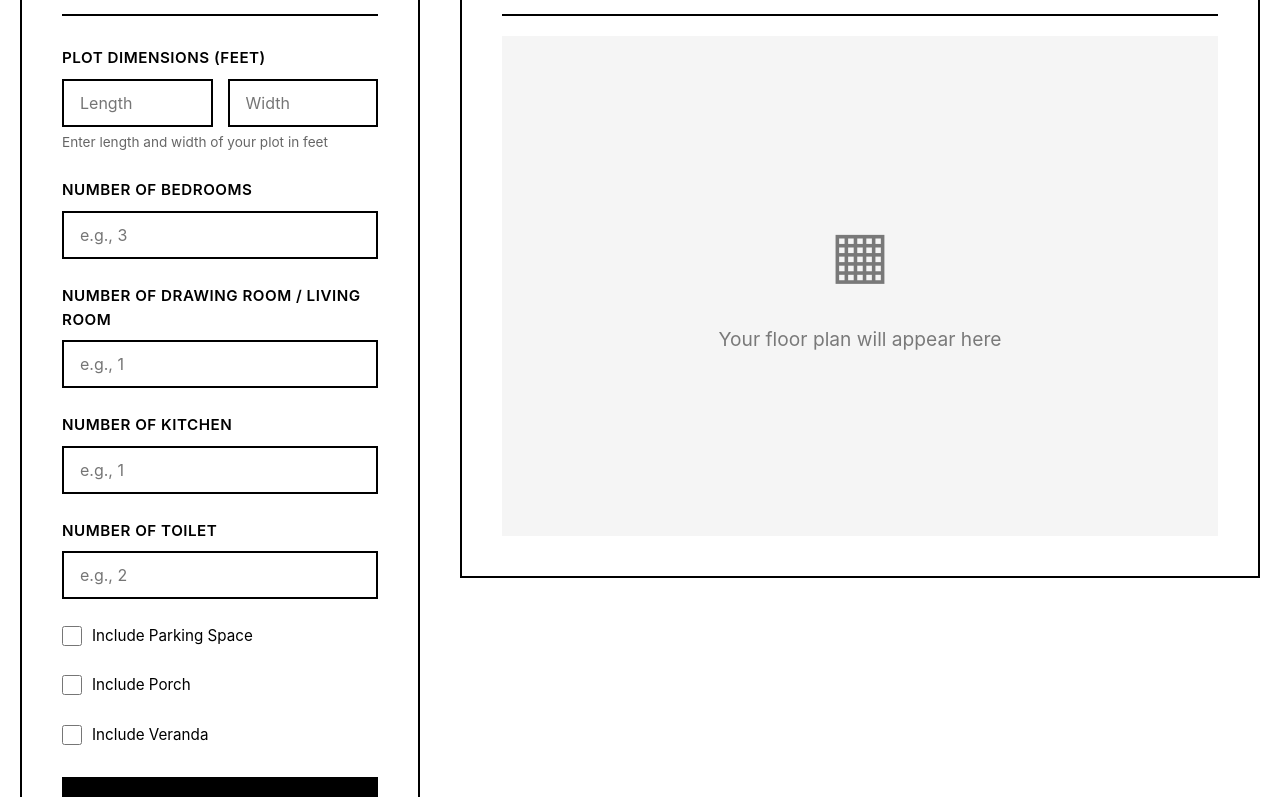
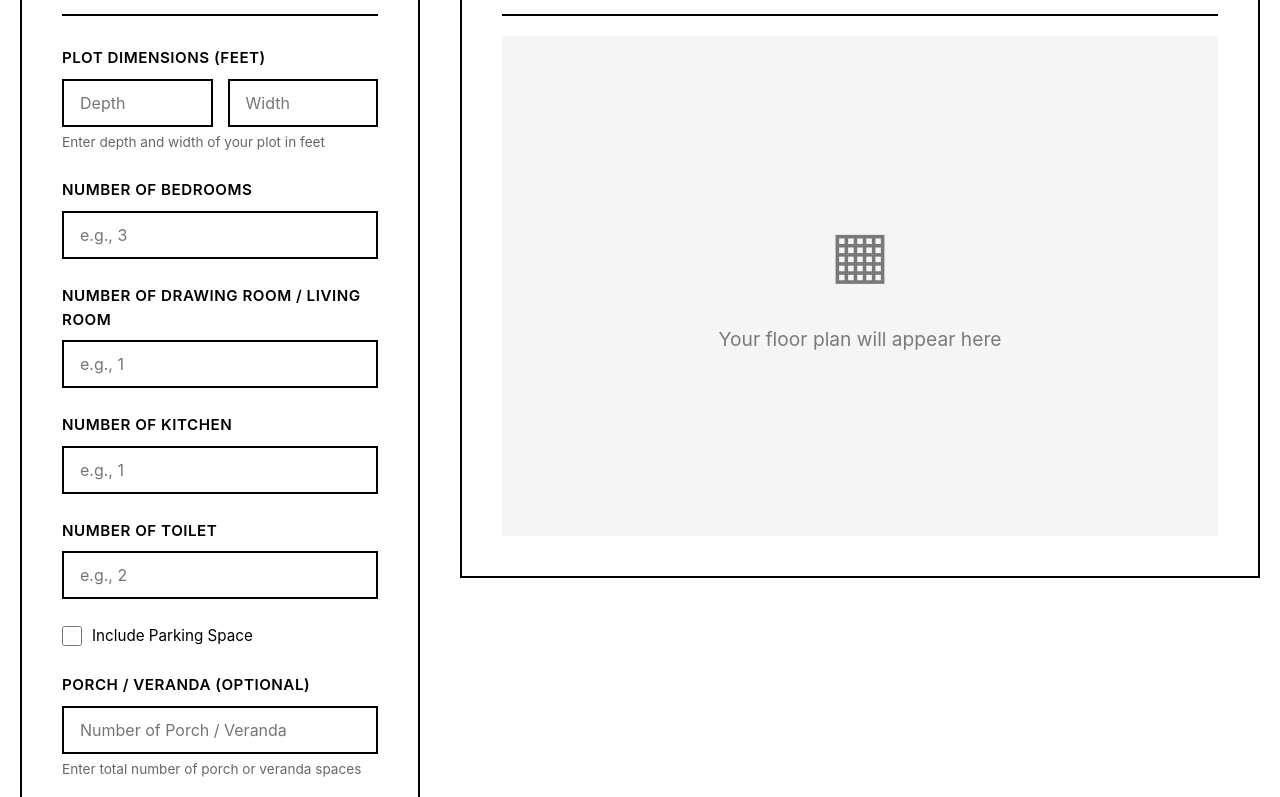
Before and after one commit to cse-ai-shriyansh/Smart-Floor-Plan-Generator-for-Efficient-Space-Utilization-Using-AI-and-Machine-Learning-Techniques, a Next.js app: page /app in a window 1280 px wide. Shown: the part 340-1137 px from the top of the page. Built offline with nearby package versions, Linux system fonts and the light colour scheme.

Commit message:
Update form: change length to depth and combine porch/veranda into single field

```diff
--- a/pages/api/generate-floorplan.ts
+++ b/pages/api/generate-floorplan.ts
@@ -14,7 +14,7 @@ type ResponseData = {
  *
  * Expected Request Body:
  * {
- *   length: number,
+ *   depth: number,
  *   width: number,
  *   bedrooms: number,
  *   drawingRoom: number,
@@ -24,10 +24,7 @@ type ResponseData = {
  *   parkingLength?: number,
  *   parkingWidth?: number,
  *   parkingDepth?: number,
- *   hasPorch: boolean,
- *   porch?: number,
- *   hasVeranda: boolean,
- *   veranda?: number
+ *   porchVeranda?: number
  * }
  */
 export default async function handler(
@@ -45,7 +42,7 @@ export default async function handler(
 
   try {
     const {
-      length,
+      depth,
       width,
       bedrooms,
       drawingRoom,
@@ -55,14 +52,11 @@ export default async function handler(
       parkingLength,
       parkingWidth,
       parkingDepth,
-      hasPorch,
-      porch,
-      hasVeranda,
-      veranda
+      porchVeranda
     } = req.body;
 
     // Validation
-    if (!length || !width || bedrooms === undefined || drawingRoom === undefined ||
+    if (!depth || !width || bedrooms === undefined || drawingRoom === undefined ||
         kitchen === undefined || !toilet) {
       return res.status(400).json({
         success: false,
@@ -72,7 +66,7 @@ export default async function handler(
     }
 
     // Validate numerical constraints
-    if (parseFloat(length) <= 0 || parseFloat(width) <= 0) {
+    if (parseFloat(depth) <= 0 || parseFloat(width) <= 0) {
       return res.status(400).json({
         success: false,
         message: 'Validation failed',
@@ -101,24 +95,6 @@ export default async function handler(
       }
     }
 
-    // Validate porch if enabled
-    if (hasPorch && (!porch || parseInt(porch) < 1)) {
-      return res.status(400).json({
-        success: false,
-        message: 'Validation failed',
-        error: 'Number of porches must be at least 1'
-      });
-    }
-
-    // Validate veranda if enabled
-    if (hasVeranda && (!veranda || parseInt(veranda) < 1)) {
-      return res.status(400).json({
-        success: false,
-        message: 'Validation failed',
-        error: 'Number of verandas must be at least 1'
-      });
-    }
-
     // TODO: Implement actual floor plan generation logic
     // - Call ML model API
     // - Process input parameters
@@ -137,7 +113,7 @@ export default async function handler(
         floorPlanId: 'fp_' + Date.now(),
         imageUrl: '/floor-plans/generated_' + Date.now() + '.png',
         parameters: {
-          length,
+          depth,
           width,
           bedrooms,
           drawingRoom,
@@ -148,10 +124,7 @@ export default async function handler(
             parkingLength,
             parkingWidth,
             parkingDepth,
-            hasPorch,
-            porch,
-            hasVeranda,
-            veranda
+            porchVeranda
           }
         },
         generatedAt: new Date().toISOString()
--- a/pages/app.tsx
+++ b/pages/app.tsx
@@ -3,7 +3,7 @@ import Head from 'next/head';
 import styles from '@/styles/App.module.css';
 
 interface FormData {
-  length: string;
+  depth: string;
   width: string;
   bedrooms: string;
   drawingRoom: string;
@@ -13,15 +13,12 @@ interface FormData {
   parkingLength: string;
   parkingWidth: string;
   parkingDepth: string;
-  hasPorch: boolean;
-  porch: string;
-  hasVeranda: boolean;
-  veranda: string;
+  porchVeranda: string;
 }
 
 export default function App() {
   const [formData, setFormData] = useState<FormData>({
-    length: '',
+    depth: '',
     width: '',
     bedrooms: '',
     drawingRoom: '',
@@ -31,10 +28,7 @@ export default function App() {
     parkingLength: '',
     parkingWidth: '',
     parkingDepth: '',
-    hasPorch: false,
-    porch: '',
-    hasVeranda: false,
-    veranda: '',
+    porchVeranda: '',
   });
 
   const [errors, setErrors] = useState<{ [key: string]: string }>({});
@@ -71,11 +65,11 @@ export default function App() {
   const validateForm = (): boolean => {
     const newErrors: { [key: string]: string } = {};
 
-    // Length validation
-    if (!formData.length) {
-      newErrors.length = 'Length is required';
-    } else if (parseFloat(formData.length) <= 0) {
-      newErrors.length = 'Length must be greater than 0';
+    // Depth validation
+    if (!formData.depth) {
+      newErrors.depth = 'Depth is required';
+    } else if (parseFloat(formData.depth) <= 0) {
+      newErrors.depth = 'Depth must be greater than 0';
     }
 
     // Width validation
@@ -126,20 +120,6 @@ export default function App() {
       }
     }
 
-    // Porch validation (if enabled)
-    if (formData.hasPorch) {
-      if (!formData.porch || parseInt(formData.porch) < 1) {
-        newErrors.porch = 'Number of porches must be at least 1';
-      }
-    }
-
-    // Veranda validation (if enabled)
-    if (formData.hasVeranda) {
-      if (!formData.veranda || parseInt(formData.veranda) < 1) {
-        newErrors.veranda = 'Number of verandas must be at least 1';
-      }
-    }
-
     setErrors(newErrors);
     return Object.keys(newErrors).length === 0;
   };
@@ -180,7 +160,7 @@ export default function App() {
 
   const handleReset = () => {
     setFormData({
-      length: '',
+      depth: '',
       width: '',
       bedrooms: '',
       drawingRoom: '',
@@ -190,10 +170,7 @@ export default function App() {
       parkingLength: '',
       parkingWidth: '',
       parkingDepth: '',
-      hasPorch: false,
-      porch: '',
-      hasVeranda: false,
-      veranda: '',
+      porchVeranda: '',
     });
     setErrors({});
     setFloorPlan(null);
@@ -232,16 +209,16 @@ export default function App() {
                   <div>
                     <input
                       type="number"
-                      name="length"
+                      name="depth"
                       className={styles.input}
-                      placeholder="Length"
-                      value={formData.length}
+                      placeholder="Depth"
+                      value={formData.depth}
                       onChange={handleChange}
                       step="0.1"
                       min="0"
                     />
-                    {errors.length && (
-                      <div className={styles.errorMessage}>{errors.length}</div>
+                    {errors.depth && (
+                      <div className={styles.errorMessage}>{errors.depth}</div>
                     )}
                   </div>
                   <div>
@@ -260,7 +237,7 @@ export default function App() {
                     )}
                   </div>
                 </div>
-                <p className={styles.helpText}>Enter length and width of your plot in feet</p>
+                <p className={styles.helpText}>Enter depth and width of your plot in feet</p>
               </div>
 
               {/* Room Specifications */}
@@ -395,72 +372,19 @@ export default function App() {
                 )}
               </div>
 
-              {/* Porch (Optional) */}
+              {/* Porch / Veranda (Optional) */}
               <div className={styles.formGroup}>
-                <div className={styles.checkboxGroup}>
-                  <input
-                    type="checkbox"
-                    id="hasPorch"
-                    name="hasPorch"
-                    className={styles.checkbox}
-                    checked={formData.hasPorch}
-                    onChange={handleChange}
-                  />
-                  <label htmlFor="hasPorch" className={styles.checkboxLabel}>
-                    Include Porch
-                  </label>
-                </div>
-
-                {formData.hasPorch && (
-                  <div style={{ marginTop: '15px' }}>
-                    <input
-                      type="number"
-                      name="porch"
-                      className={styles.input}
-                      placeholder="Number of Porches"
-                      value={formData.porch}
-                      onChange={handleChange}
-                      min="1"
-                    />
-                    {errors.porch && (
-                      <div className={styles.errorMessage}>{errors.porch}</div>
-                    )}
-                  </div>
-                )}
-              </div>
-
-              {/* Veranda (Optional) */}
-              <div className={styles.formGroup}>
-                <div className={styles.checkboxGroup}>
-                  <input
-                    type="checkbox"
-                    id="hasVeranda"
-                    name="hasVeranda"
-                    className={styles.checkbox}
-                    checked={formData.hasVeranda}
-                    onChange={handleChange}
-                  />
-                  <label htmlFor="hasVeranda" className={styles.checkboxLabel}>
-                    Include Veranda
-                  </label>
-                </div>
-
-                {formData.hasVeranda && (
-                  <div style={{ marginTop: '15px' }}>
-                    <input
-                      type="number"
-                      name="veranda"
-                      className={styles.input}
-                      placeholder="Number of Verandas"
-                      value={formData.veranda}
-                      onChange={handleChange}
-                      min="1"
-                    />
-                    {errors.veranda && (
-                      <div className={styles.errorMessage}>{errors.veranda}</div>
-                    )}
-                  </div>
-                )}
+                <label className={styles.label}>Porch / Veranda (Optional)</label>
+                <input
+                  type="number"
+                  name="porchVeranda"
+                  className={styles.input}
+                  placeholder="Number of Porch / Veranda"
+                  value={formData.porchVeranda}
+                  onChange={handleChange}
+                  min="0"
+                />
+                <p className={styles.helpText}>Enter total number of porch or veranda spaces</p>
               </div>
 
               {/* Buttons */}
@@ -486,7 +410,7 @@ export default function App() {
 
           {/* Right Panel - Preview */}
           <div className={styles.rightPanel}>
-            <h2 className={styles.previewTitle}>Floor Plan Preview</h2>
+            <h2 className={styles.previewTitle}>Generated Floor Plan</h2>
 
             <div className={styles.previewContent}>
               {!isLoading && !floorPlan && !generationError && (
@@ -530,7 +454,7 @@ export default function App() {
                         Floor Plan Generated Successfully
                       </p>
                       <p style={{ fontSize: '0.95rem', opacity: 0.7, marginTop: '10px' }}>
-                        {formData.length}ft × {formData.width}ft | {formData.bedrooms} Bedrooms
+                        {formData.depth}ft × {formData.width}ft | {formData.bedrooms} Bedrooms
                       </p>
                       <p style={{ fontSize: '0.9rem', opacity: 0.6, marginTop: '20px' }}>
                         (Backend integration required to display actual floor plan)
```
